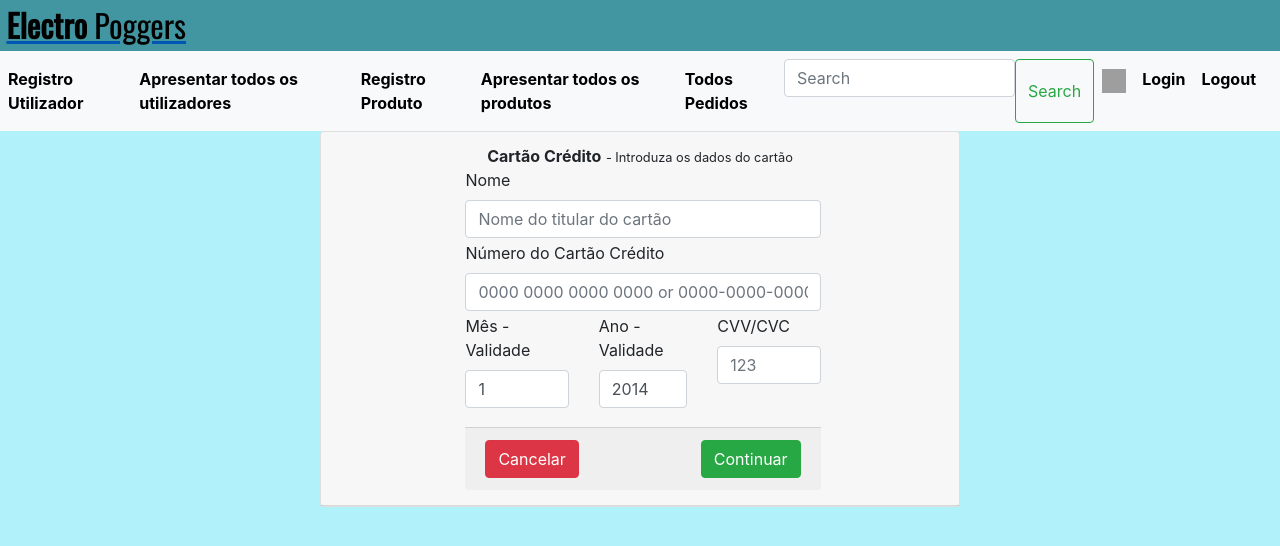
After one commit to SurgicalSheep/ProjetoBD2, a Django app: page /pagamento/1 in a window 1280 px wide. The commit adds this page. Shown: the top 546 px of the page. Run offline with Django 4.2, Linux system fonts and the light colour scheme; some libraries are stand-ins or nearby versions; grey boxes are pictures that could not be loaded.

Commit message:
big changes. adicao da gestao compras
basicamente foi tratado do carrinho de compras. vou chapar o que meti no discord.
----
ent o que ja temos é
podemos adicionar itens ao carrinho
a tabela carrinho sera automaticamente atualizada (preco_total) para esse cliente

de seguida o cliente avanca com a compra

e depois passa tudo para as tabelas de 'compra'
para os pedidos e itens_pedidos
e apaga do carrinho e os respetivos itens
e os preco do carrinho como é atualizado pelo trigger fica sempre certo

só me falta verificacao para aqui. para nao deixar avancar se o valor estiver 0€

```diff
--- a/bd2project/bd2app/models.py
+++ b/bd2project/bd2app/models.py
@@ -6,6 +6,7 @@ from django.contrib.auth.models import AbstractBaseUser, BaseUserManager, Permis
 
 class todos_pedidos_model(models.Model):
     id_pedido = models.AutoField(primary_key=True)
+    id_cliente = models.IntegerField()
     preco_total = models.DecimalField(max_digits=10, decimal_places=2)
     estado = models.CharField(max_length=255)
     data = models.DateField()
@@ -18,6 +19,10 @@ class Itens_Pedido(models.Model):
     id_pedido = models.IntegerField()
     id_produto = models.IntegerField()
     quantidade = models.IntegerField()
+    nome_produto = models.CharField(max_length=255, blank=False, null=False)
+    preco_produto = models.DecimalField(max_digits=10, decimal_places=2)
+    imagem_produto = models.CharField(max_length=255, blank=True, null=True)
+    desconto_produto = models.DecimalField(max_digits=10, decimal_places=2, default=0)
     class Meta:
         managed = False
         db_table = 'itens_pedido'
--- a/bd2project/bd2app/templates/carrinho.html
+++ b/bd2project/bd2app/templates/carrinho.html
@@ -5,6 +5,8 @@
 <div style="margin: auto;width: 50%;text-align: center;">
     <h2 style="margin-left: 1.5%;">Aqui tem o seu carrinho </h2>
     <h6 style="margin-left: 1.5%;"><u>Preço do carrinho:</u> <b>{{carrinho.preco_total}} €</b></h6>
+    <a type="button" class="btn btn-primary" href="{% url 'todos_produtos' %}">Voltar atrás</a>
+    <a type="button" class="btn btn-success" href="{% url 'pagamento' id_carrinho=carrinho.id_carrinho%}"> Pagamento</a>
 </div>
 
 <div class="row row-cols-1 row-cols-md-4 g-4" style="margin:10px">
--- a/bd2project/bd2app/templates/index.html
+++ b/bd2project/bd2app/templates/index.html
@@ -31,18 +31,18 @@
 
 <body style="background-color: #b1f1fa;">
   <nav>
-    <h2 style="background-color: #4196a1;margin: 0;padding-bottom: 0.5%;padding-top: 0.5%;padding-left: 0.5%;font-family: 'Oswald', serif;"><b>Electro</b>
-      Poggers</h2>
+    <a href="{% url 'index' %}">
+      <h2 style="background-color: #4196a1;margin: 0;padding-bottom: 0.5%;padding-top: 0.5%;padding-left: 0.5%;font-family: 'Oswald', serif;text-decoration: none;color: black;">
+          <b>Electro</b> Poggers
+      </h2>
+  </a>
+
   </nav>
 
-  <nav class="navbar navbar-expand-lg navbar-light bg-light">
+  <nav class="navbar navbar-expand-lg navbar-light bg-light" style="padding-left: 0;">
     <div class="container-fluid" style="padding: 0;">
       <div class="collapse navbar-collapse" id="navbarSupportedContent">
         <ul class="navbar-nav me-auto mb-2 mb-lg-0">
-          <li class="nav-item">
-            <a style="text-decoration: none;color: black;font-weight: bold;" class="nav-link"
-              href="{% url 'index' %}">Home</a>
-          </li>
           <li class="nav-item">
             <a style="text-decoration: none;color: black;font-weight: bold;" class="nav-link"
               href="{% url 'registro' %}">Registro Utilizador</a>
--- /dev/null
+++ b/bd2project/bd2app/templates/pagamento.html
@@ -0,0 +1,69 @@
+{% extends "index.html" %}
+{% block content %}
+
+<div class="card" style="margin: auto;width: 50%;">
+    <div class="card-header">
+        <div style="text-align: center;">
+            <strong>Cartão Crédito</strong>
+            <small>- Introduza os dados do cartão</small>
+        </div>
+        <form method="post" enctype="multipart/form-data" style="margin-left: 1%;">
+            {% csrf_token %}
+            <div class="form-group" style="margin-left: 20%;margin-right: 20%; margin-bottom: 0.5%;">
+                <label for="name">Nome</label>
+                <input type="text" class="form-control" name="nome_cc" placeholder="Nome do titular do cartão" required>
+            </div>
+            <div class="form-group" style="margin-left: 20%;margin-right: 20%; margin-bottom: 0.5%;">
+                <label for="ccnumber">Número do Cartão Crédito</label>
+                <input type="text" class="form-control" pattern="[0-9]{4} [0-9]{4} [0-9]{4} [0-9]{4}|[0-9]{4}-[0-9]{4}-[0-9]{4}-[0-9]{4}|[0-9]{16}" name="numero_cc" placeholder="0000 0000 0000 0000 or 0000-0000-0000-0000 or 0000000000000000" title="Formato invalido. Ex:1234 1234 1234 1234 or 1234-1234-1234-1234 or 1234123412341234" required>
+            </div>
+            <div class="row" style="margin-left: 20%;margin-right: 20%; margin-bottom: 0.5%;">
+                <div class="form-group col-sm-4" style="padding-left: 0;">
+                    <label for="ccmonth">Mês - Validade</label>
+                    <select class="form-control" id="ccmonth" required>
+                        <option>1</option>
+                        <option>2</option>
+                        <option>3</option>
+                        <option>4</option>
+                        <option>5</option>
+                        <option>6</option>
+                        <option>7</option>
+                        <option>8</option>
+                        <option>9</option>
+                        <option>10</option>
+                        <option>11</option>
+                        <option>12</option>
+                    </select>
+                </div>
+                <div class="form-group col-sm-4">
+                    <label for="ccyear">Ano - Validade</label>
+                    <select class="form-control" id="ccyear" required>
+                        <option>2014</option>
+                        <option>2015</option>
+                        <option>2016</option>
+                        <option>2017</option>
+                        <option>2018</option>
+                        <option>2019</option>
+                        <option>2020</option>
+                        <option>2021</option>
+                        <option>2022</option>
+                        <option>2023</option>
+                        <option>2024</option>
+                        <option>2025</option>
+                    </select>
+                </div>
+                <div class="col-sm-4" style="padding-right: 0;">
+                    <div class="form-group">
+                        <label for="cvv">CVV/CVC</label>
+                        <input class="form-control" id="cvv" type="text" placeholder="123" required>
+                    </div>
+                </div>
+            </div>
+            <div class="card-footer" style="margin-left: 20%;margin-right: 20%; margin-bottom: 0.5%;">
+                <button class="btn btn-success float-right" type="submit">Continuar</button>
+                <a class="btn btn-danger" href="{% url 'carrinho' %}" >Cancelar</a>
+            </div>
+    </div>
+</div>
+
+{% endblock %}
--- a/bd2project/bd2app/templates/todos_pedidos.html
+++ b/bd2project/bd2app/templates/todos_pedidos.html
@@ -7,6 +7,7 @@
 <table frame=hsides rules=rows style="width: 100%;border: solid 1px black;">
     <thead style="background-color: white;text-align: center;">
         <th>Id do Pedido:</th>
+        <th>Id do Cliente:</th>
         <th>Preço Total:</th>
         <th>Estado:</th>
         <th>Data Pedido:</th>
@@ -17,6 +18,7 @@
         <tr style="border-bottom: 1px solid #000;"></tr>
             <tr style="background-color: white;text-align:center;">
                 <td style="text-align: center;">{{k.id_pedido}}</td>
+                <td style="text-align: center;">{{k.id_cliente}}</td>
                 <td style="text-align: center;">{{k.preco_total}}</td>
                 <td style="text-align: center;">{{k.estado}}</td>
                 <td style="text-align: center;">{{k.data}}</td>
--- a/bd2project/bd2app/urls.py
+++ b/bd2project/bd2app/urls.py
@@ -17,5 +17,6 @@ urlpatterns = [
     path('produto/adicionar_carrinho/<int:produto_id>/<int:produto_desconto>/<str:produto_nome>/<str:produto_preco>/<path:produto_imagem>', views.adicionar_carrinho, name='adicionar_carrinho'),
     #path('itens_carrinho', views.itens_carrinho, name='itens_carrinho'),#teste
     path('carrinho', views.carrinho, name='carrinho'),
+    path('pagamento/<int:id_carrinho>', views.pagamento, name='pagamento'),
     #path('produto/adicionar_carrinho/<int:produto_id>', views.adicionar_carrinho, name='adicionar_carrinho'),
 ]
--- a/bd2project/bd2app/views.py
+++ b/bd2project/bd2app/views.py
@@ -1,3 +1,4 @@
+import datetime
 from django.shortcuts import redirect, render, get_object_or_404
 from bd2app.forms import registo_util,loginUserForm
 from bd2app.models import *
@@ -164,7 +165,7 @@ def adicionar_carrinho(request, produto_id, produto_desconto,produto_nome,produt
         return render(request, 'adicionar_carrinho.html', context)
 
 def remover_produto_carrinho(request, produto_id):
-    context = {}
+
     if request.method == 'POST':
         remover_produto_carrinho_other(produto_id)
         return redirect('carrinho')
@@ -172,3 +173,48 @@ def remover_produto_carrinho(request, produto_id):
         form = request.POST
         context = {'form': form}
         return render(request, 'carrinho.html', context)
+
+def pagamento(request,id_carrinho):
+    context = {}
+    if request.method == 'POST':
+        inserir_pedido(id_carrinho)
+        return redirect('todos_pedidos')
+    else:
+        form = request.POST
+        context = {'form': form}
+    return render(request, 'pagamento.html', context=context)
+
+def inserir_pedido(id_carrinho):
+    itens_carrinho = itens_carrinho_model.objects.filter(id_carrinho=id_carrinho)
+    carrinho = carrinho_compras.objects.get(id_carrinho=id_carrinho)
+    pedido = todos_pedidos_model.objects.create(**{
+        'id_cliente': 1, #aqui vai o id do cliente ~~ request.user.id
+        'preco_total': carrinho.preco_total,
+        'data': datetime.datetime.now(),
+        'estado': 'em processamento'
+    })
+    pedido.save()
+    latest_pedido = todos_pedidos_model.objects.filter(id_cliente=1).latest('id_pedido')
+    id_pedido_x = latest_pedido.id_pedido #mudar id cliente . aqui vai o id do cliente ~~ request.user.id
+    for item_carrinho in itens_carrinho:
+        itens_pedido = Itens_Pedido.objects.create(
+            id_pedido=id_pedido_x,
+            id_produto=item_carrinho.id_produto,
+            quantidade=item_carrinho.quantidade,
+            nome_produto=item_carrinho.nome_produto,
+            preco_produto=item_carrinho.preco_produto,
+            imagem_produto=item_carrinho.imagem_produto,
+            desconto_produto=item_carrinho.desconto_produto
+    )
+    itens_pedido.save()
+    delete_carrinho(id_carrinho)
+    return 1
+
+def delete_carrinho(id_carrinho):
+    itens_carrinho = itens_carrinho_model.objects.filter(id_carrinho=id_carrinho)
+    for item_carrinho in itens_carrinho:
+        item_carrinho.delete()
+    carrinho = carrinho_compras.objects.get(id_carrinho=id_carrinho)
+    carrinho.preco_total = 0
+    carrinho.save()
+    return 1
--- a/bd2project/bd2project/settings.py
+++ b/bd2project/bd2project/settings.py
@@ -14,6 +14,8 @@ from pathlib import Path
 
 # Build paths inside the project like this: BASE_DIR / 'subdir'.
 BASE_DIR = Path(__file__).resolve().parent.parent
+#STATICFILES_DIRS = [BASE_DIR / 'static']
+
 
 
 # Quick-start development settings - unsuitable for production
```
